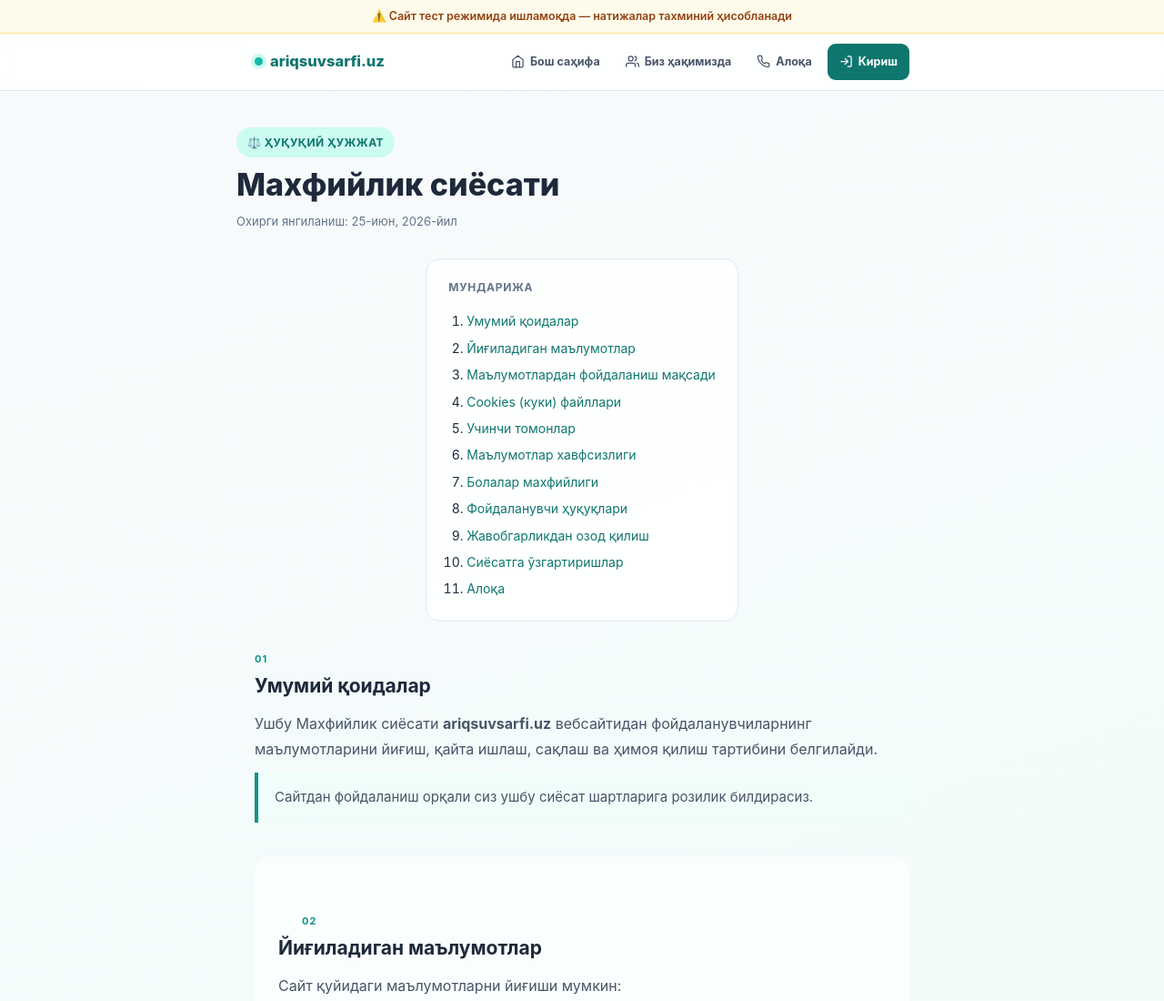
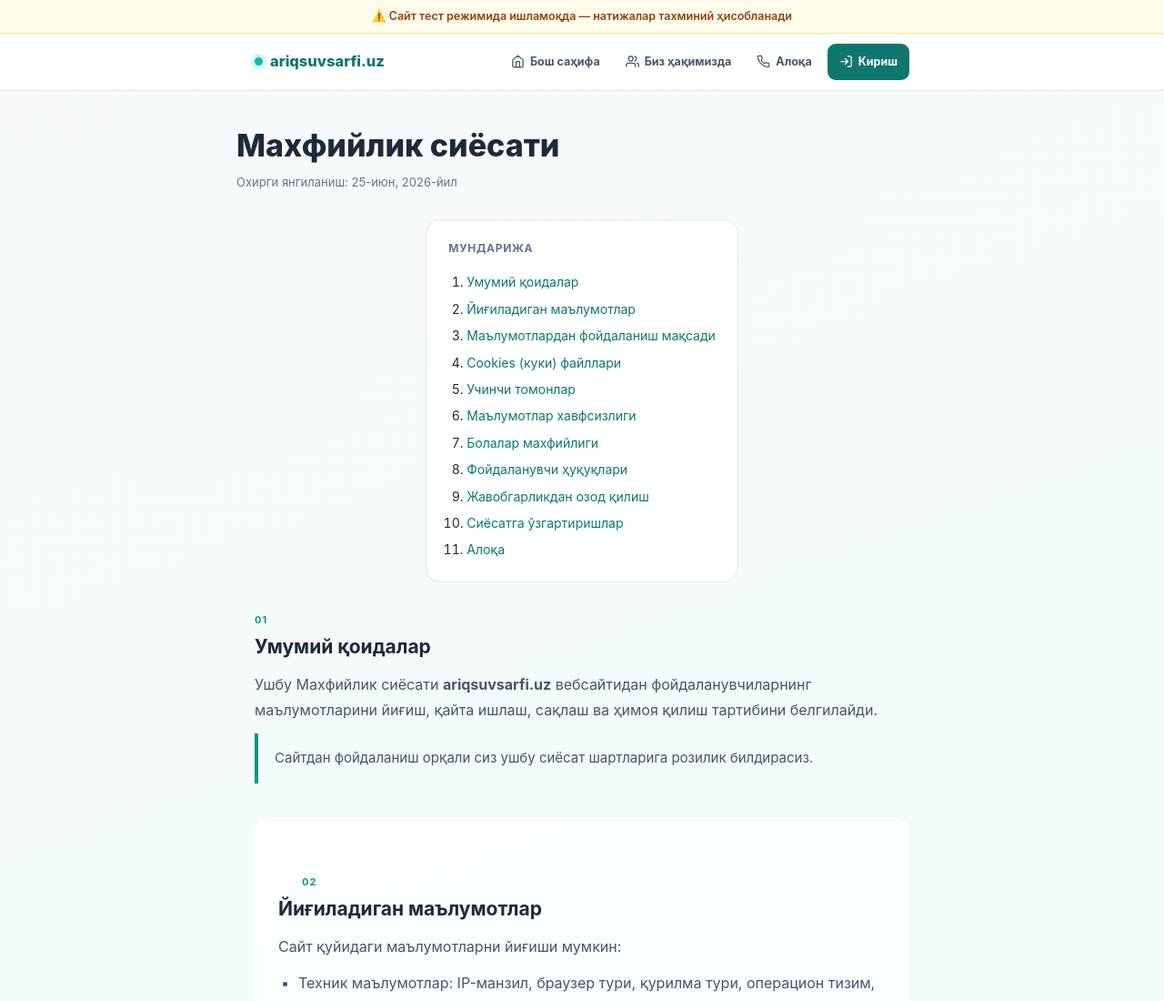
Before and after one commit to Miyras1998/Ariq-suv-sarfi, a plain HTML site: page privacy.html in a window 1280 px wide. Shown: the top 1100 px of the page at 91% size. Drawn offline with Linux system fonts and the light colour scheme.

Commit message:
Update privacy.html

```diff
--- a/privacy.html
+++ b/privacy.html
@@ -103,8 +103,7 @@
 
 <div class="page-hero">
   <div class="inner">
-    <div class="badge">⚖️ Ҳуқуқий ҳужжат</div>
-    <h1>Махфийлик сиёсати</h1>
+       <h1>Махфийлик сиёсати</h1>
     <p class="meta">Охирги янгиланиш: 25-июн, 2026-йил</p>
   </div>
 </div>
```
